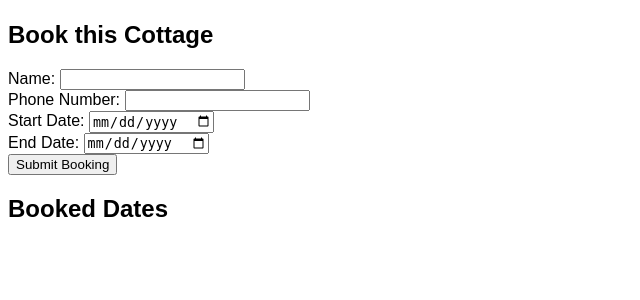
After one commit to ivanaleksa/cottage-booking, a PHP site: page /cottage_page.html in a window 1280 px wide. The commit adds this page. Shown: the top 300 px of the page, without its empty margins (0-640 px from the left). Run offline with PHP 8.4, Linux system fonts and the light colour scheme.

Commit message:
add a cottage page

```diff
--- /dev/null
+++ b/frontend/cottage_page.html
@@ -0,0 +1,34 @@
+<!DOCTYPE html>
+<html lang="en">
+<head>
+    <meta charset="UTF-8">
+    <meta name="viewport" content="width=device-width, initial-scale=1.0">
+    <link rel="stylesheet" href="styles.css">
+    <script src="cottage_page.js" defer></script>
+    <title>Loading...</title>
+</head>
+<body>
+    <h1 id="cottage-title"></h1>
+    <div id="cottage-details"></div>
+    <form id="booking-form" method="post">
+        <h2>Book this Cottage</h2>
+        <label for="client-name">Name:</label>
+        <input type="text" id="client-name" name="client-name" required>
+        <br>
+        <label for="client-phone">Phone Number:</label>
+        <input type="tel" id="client-phone" name="client-phone" required>
+        <br>
+        <label for="booking-start">Start Date:</label>
+        <input type="date" id="booking-start" name="booking-start" required>
+        <br>
+        <label for="booking-end">End Date:</label>
+        <input type="date" id="booking-end" name="booking-end" required>
+        <br>
+        <button type="submit">Submit Booking</button>
+    </form>
+    <div id="booking-dates">
+        <h2>Booked Dates</h2>
+        <div id="calendar-container"></div>
+    </div>
+</body>
+</html>
--- /dev/null
+++ b/frontend/cottage_page.js
@@ -0,0 +1,159 @@
+document.addEventListener('DOMContentLoaded', () => {
+    const urlParams = new URLSearchParams(window.location.search);
+    const cottageId = urlParams.get('cottage_id');
+    if (cottageId) {
+        fetchCottageDetails(cottageId);
+        fetchBookingDates(cottageId);
+    }
+
+    document.getElementById('booking-form').addEventListener('submit', function(event) {
+        event.preventDefault();
+        submitBooking(cottageId);
+    });
+});
+
+let backUrl = "http://localhost:8080/";
+let bookingDates = []; // Array to store fetched booking dates
+
+async function fetchCottageDetails(cottageId) {
+    try {
+        const response = await fetch(backUrl + `get_cottage?id=${cottageId}`);
+        if (!response.ok) {
+            throw new Error('Network response was not ok');
+        }
+        const cottage = await response.json();
+        document.title = cottage.cottage_name;
+        document.getElementById('cottage-title').textContent = cottage.cottage_name;
+        document.getElementById('cottage-details').innerHTML = `
+            <p>Address: ${cottage.cottage_address}</p>
+            <p>Description: ${cottage.cottage_description}</p>
+        `;
+    } catch (error) {
+        console.error('Error fetching cottage details:', error);
+    }
+}
+
+async function fetchBookingDates(cottageId) {
+    try {
+        const response = await fetch(backUrl + `get_booking_dates?id=${cottageId}`);
+        if (!response.ok) {
+            throw new Error('Network response was not ok');
+        }
+        bookingDates = await response.json();
+        displayBookingDates(bookingDates);
+    } catch (error) {
+        console.error('Error fetching booking dates:', error);
+    }
+}
+
+function displayBookingDates(bookingDates) {
+    const container = document.getElementById('calendar-container');
+    container.innerHTML = '';
+
+    const today = new Date();
+    for (let i = 0; i < 3; i++) {
+        const month = new Date(today.getFullYear(), today.getMonth() + i, 1);
+        const table = generateMonthTable(month, bookingDates);
+        container.appendChild(table);
+    }
+}
+
+function generateMonthTable(month, bookingDates) {
+    const table = document.createElement('table');
+    table.className = 'calendar';
+    const caption = document.createElement('caption');
+    caption.textContent = month.toLocaleString('default', { month: 'long', year: 'numeric' });
+    table.appendChild(caption);
+
+    const daysOfWeek = ['Sun', 'Mon', 'Tue', 'Wed', 'Thu', 'Fri', 'Sat'];
+    const headerRow = document.createElement('tr');
+    daysOfWeek.forEach(day => {
+        const th = document.createElement('th');
+        th.textContent = day;
+        headerRow.appendChild(th);
+    });
+    table.appendChild(headerRow);
+
+    let date = new Date(month.getFullYear(), month.getMonth(), 1);
+    const endDate = new Date(month.getFullYear(), month.getMonth() + 1, 0);
+
+    while (date.getDay() !== 0) {
+        date.setDate(date.getDate() - 1);
+    }
+
+    while (date <= endDate || date.getDay() !== 0) {
+        const row = document.createElement('tr');
+        for (let i = 0; i < 7; i++) {
+            const cell = document.createElement('td');
+            if (date.getMonth() === month.getMonth()) {
+                cell.textContent = date.getDate();
+                if (isDateBooked(date, bookingDates)) {
+                    cell.classList.add('booked');
+                }
+            } else {
+                cell.classList.add('empty');
+            }
+            row.appendChild(cell);
+            date.setDate(date.getDate() + 1);
+        }
+        table.appendChild(row);
+    }
+
+    return table;
+}
+
+function isDateBooked(date, bookingDates) {
+    return bookingDates.some(booking => {
+        const start = new Date(booking.booking_start_at);
+        const end = new Date(booking.booking_end_at);
+        return date >= start && date <= end;
+    });
+}
+
+function isDateRangeBooked(startDate, endDate, bookingDates) {
+    const start = new Date(startDate);
+    const end = new Date(endDate);
+    return bookingDates.some(booking => {
+        const bookingStart = new Date(booking.booking_start_at);
+        const bookingEnd = new Date(booking.booking_end_at);
+        return (start <= bookingEnd && end >= bookingStart);
+    });
+}
+
+async function submitBooking(cottageId) {
+    const name = document.getElementById('client-name').value;
+    const phone = document.getElementById('client-phone').value;
+    const startDate = document.getElementById('booking-start').value;
+    const endDate = document.getElementById('booking-end').value;
+
+    if (isDateRangeBooked(startDate, endDate, bookingDates)) {
+        alert('Selected dates overlap with existing bookings. Please choose different dates.');
+        return;
+    }
+
+    const bookingData = {
+        cottageId: cottageId,
+        name: name,
+        phoneNumber: phone,
+        startDate: startDate,
+        endDate: endDate
+    };
+
+    try {
+        const response = await fetch(backUrl + 'add_booking', {
+            method: 'POST',
+            headers: {
+                'Content-Type': 'application/json'
+            },
+            body: JSON.stringify(bookingData)
+        });
+        if (!response.ok) {
+            throw new Error('Network response was not ok');
+        }
+        alert('Booking successful! Please, wait for its confirmation!');
+        fetchBookingDates(cottageId);
+    } catch (error) {
+        console.error('Error submitting booking:', error);
+        alert('Failed to book cottage.');
+    }
+}
--- a/frontend/styles.css
+++ b/frontend/styles.css
@@ -21,3 +21,40 @@ body {
     flex-direction: column;
     align-items: center;
 }
+
+#booking-form {
+    margin-top: 20px;
+}
+
+#calendar-container {
+    display: flex;
+    flex-wrap: wrap;
+    gap: 20px;
+}
+
+.calendar {
+    border-collapse: collapse;
+    width: 100%;
+    max-width: 300px;
+    margin: 20px 0;
+}
+
+.calendar caption {
+    font-size: 1.2em;
+    margin-bottom: 10px;
+}
+
+.calendar th, .calendar td {
+    border: 1px solid #ccc;
+    padding: 5px;
+    text-align: center;
+}
+
+.calendar .empty {
+    background-color: #f9f9f9;
+}
+
+.calendar .booked {
+    background-color: red;
+    color: white;
+}
```
Also changed, not shown: backend/index.php (+41 -66 lines), frontend/main.js (+3 -15 lines).
